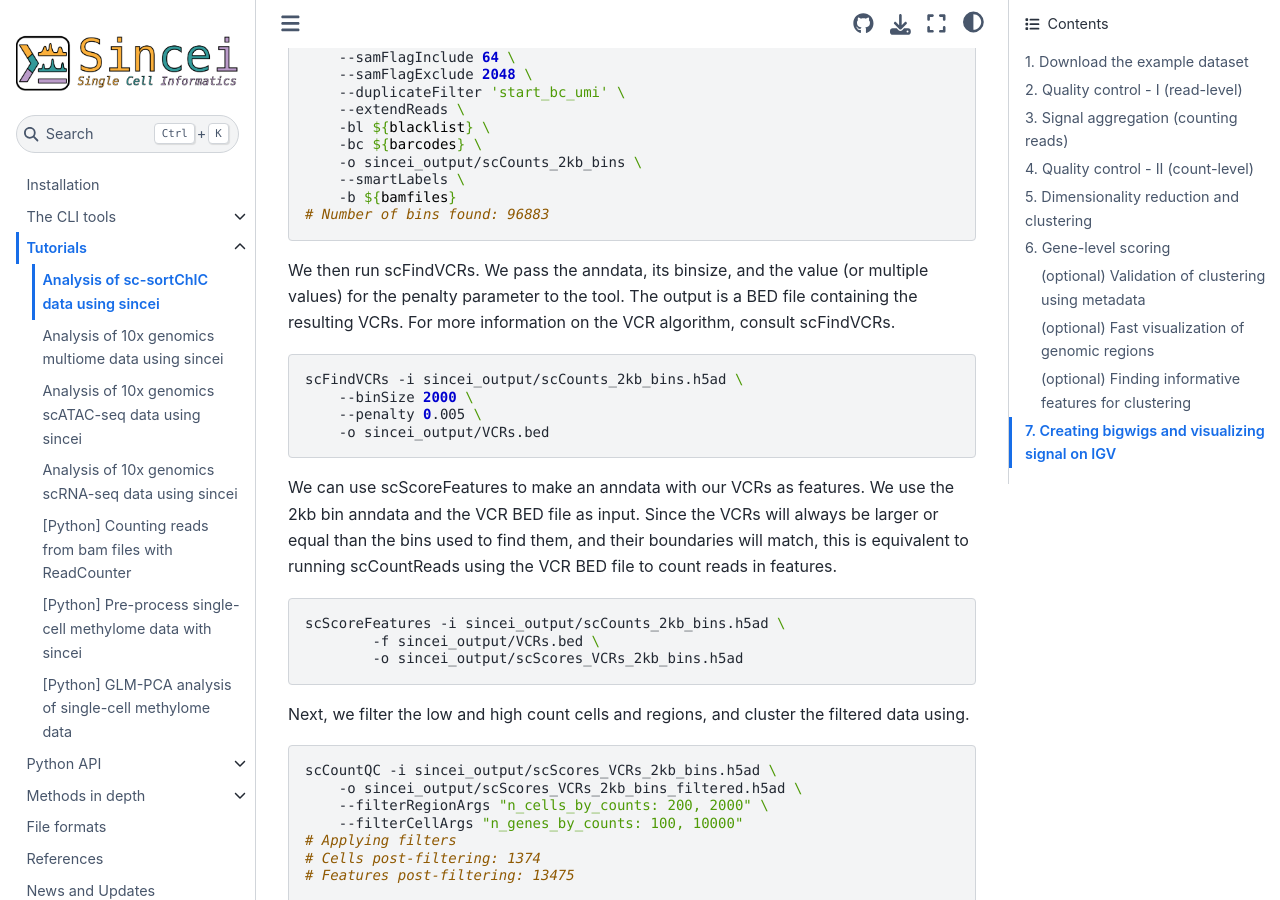
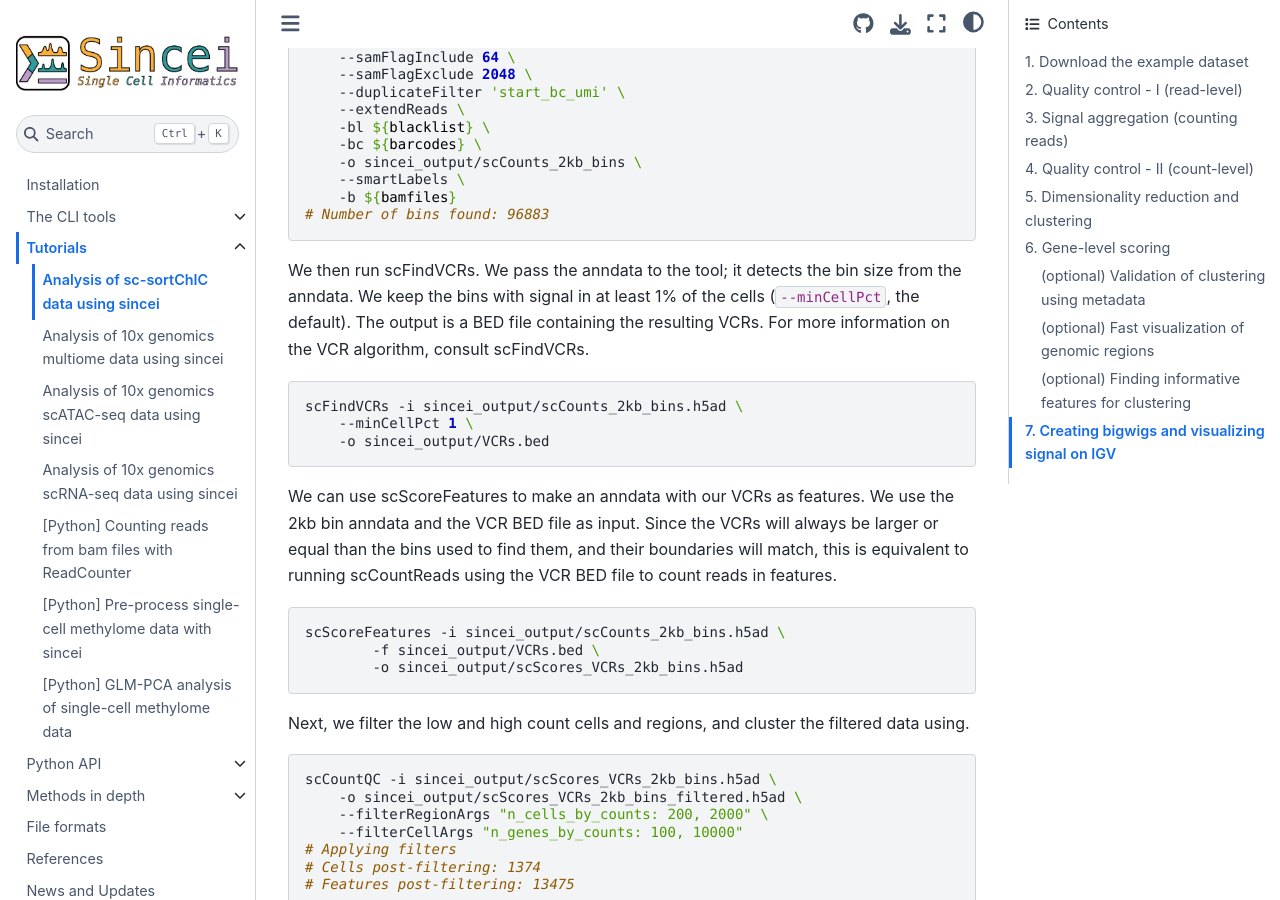
Before and after one commit to bhardwaj-lab/sincei, a Sphinx documentation site: the page built from docs/content/tutorials/sincei_tutorial_sortChIC.rst, in a window 1280 px wide and 900 px high, scrolled down 7653 px. Built offline with Sphinx 7.4.7 and the Sphinx Book theme 1.1.4, drawn with Linux system fonts in a browser that asks for light colours; pages that are not in the unit, such as notebooks, are missing from menus; the version number is read from the project's files by our own code.

Commit message:
Change to updated VCRFinder

```diff
--- a/docs/content/tutorials/sincei_tutorial_sortChIC.rst
+++ b/docs/content/tutorials/sincei_tutorial_sortChIC.rst
@@ -374,15 +374,15 @@ First, we produce a 2kb bin anndata of our dataset.
         -b ${bamfiles}
     # Number of bins found: 96883
 
-We then run :ref:`scFindVCRs`. We pass the anndata, its binsize, and the value (or multiple values) for the
-penalty parameter to the tool. The output is a BED file containing the resulting VCRs. For more
-information on the VCR algorithm, consult :ref:`scFindVCRs`.
+We then run :ref:`scFindVCRs`. We pass the anndata to the tool; it detects the bin size from the
+anndata. We keep the bins with signal in at least 1% of the cells (``--minCellPct``, the default).
+The output is a BED file containing the resulting VCRs. For more information on the VCR algorithm,
+consult :ref:`scFindVCRs`.
 
 .. code:: bash
 
     scFindVCRs -i sincei_output/scCounts_2kb_bins.h5ad \
-        --binSize 2000 \
-        --penalty 0.005 \
+        --minCellPct 1 \
         -o sincei_output/VCRs.bed
 
 We can use :ref:`scScoreFeatures` to make an anndata with our VCRs as features. We use the 2kb bin
```
